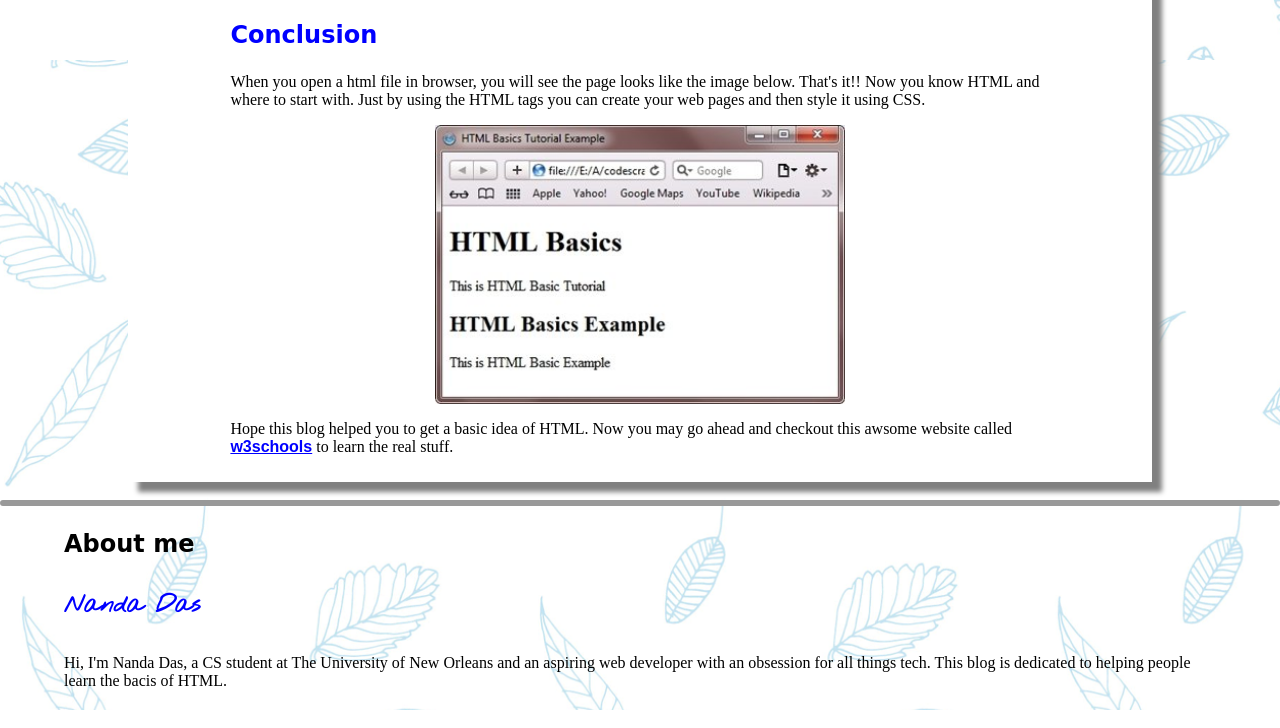
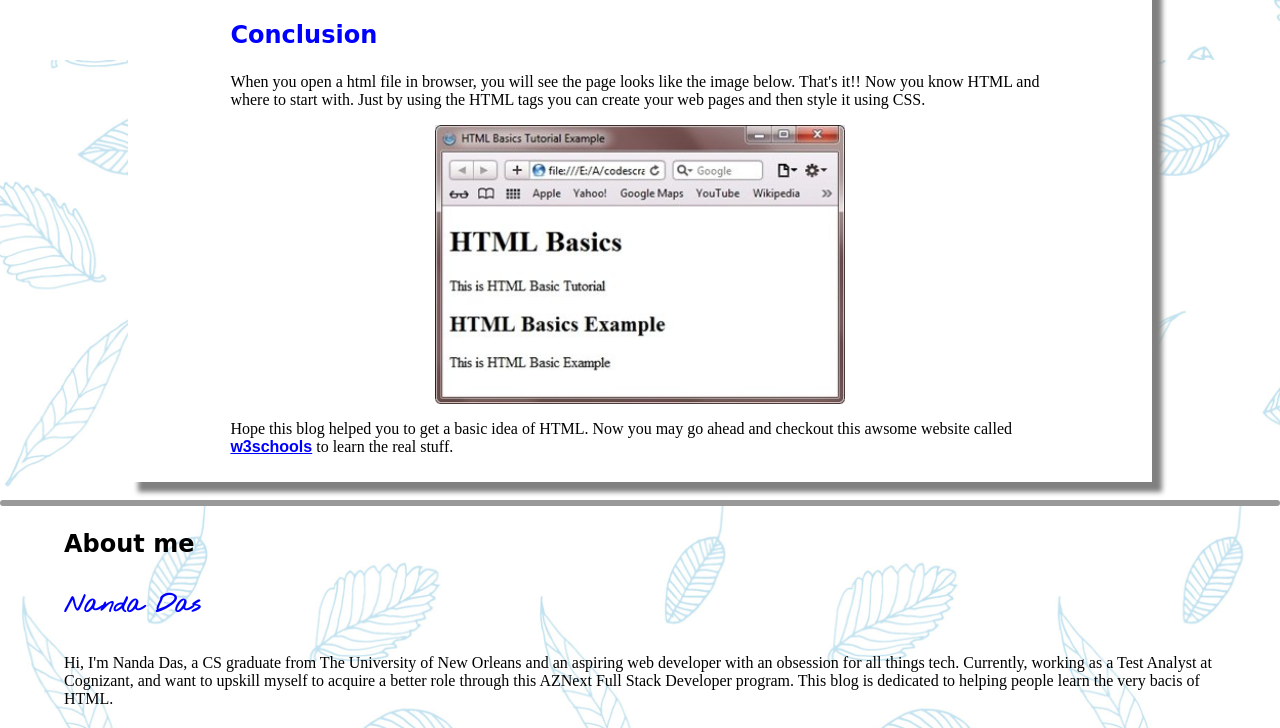
Before and after one commit to nmdas/nmdas-Portfolio, a plain HTML site: page blog_posts/post1.html in a window 1280 px wide. Shown: the part 2340-3068 px from the top of the page. Drawn offline with Linux system fonts and the light colour scheme; a web font is replaced by a local one.

Commit message:
Update post1.html

```diff
--- a/blog_posts/post1.html
+++ b/blog_posts/post1.html
@@ -116,7 +116,7 @@
                 <h3>About me</h3>
 
                     <h4 id='my-name'>Nanda Das</h4>
-                    <span>Hi, I'm Nanda Das, a CS student at The University of New Orleans and an aspiring web developer with an obsession for all things tech. This blog is dedicated to helping people learn the bacis of HTML.</span>
+                    <span>Hi, I'm Nanda Das, a CS graduate from The University of New Orleans and an aspiring web developer with an obsession for all things tech. Currently, working as a Test Analyst at Cognizant, and want to upskill myself to acquire a better role through this AZNext Full Stack Developer program. This blog is dedicated to helping people learn the very bacis of HTML.</span>
             </div>
     </body>
 </html>
```
